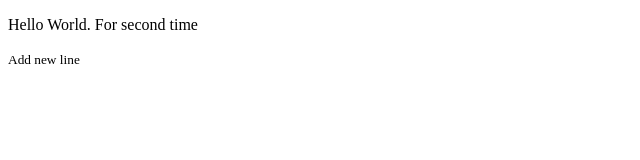
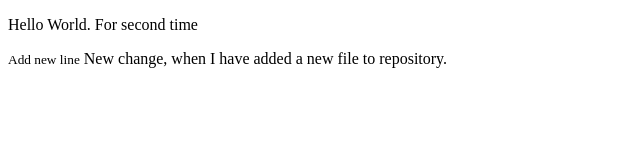
Before and after one commit to jepacheco85/Testing-Github, a plain HTML site: page applicationss/index.html in a window 1280 px wide. Shown: the whole page, without its empty margins (0-640 px from the left). Drawn offline with Linux system fonts and the light colour scheme.

Commit message:
Uploading when I have upload a new file

```diff
--- a/applicationss/index.html
+++ b/applicationss/index.html
@@ -7,5 +7,6 @@
 
 <p>Hello World. For second time</p>
 <small>Add new line</small>
+New change, when I have added a new file to repository.
 </body>
 </html>
```
